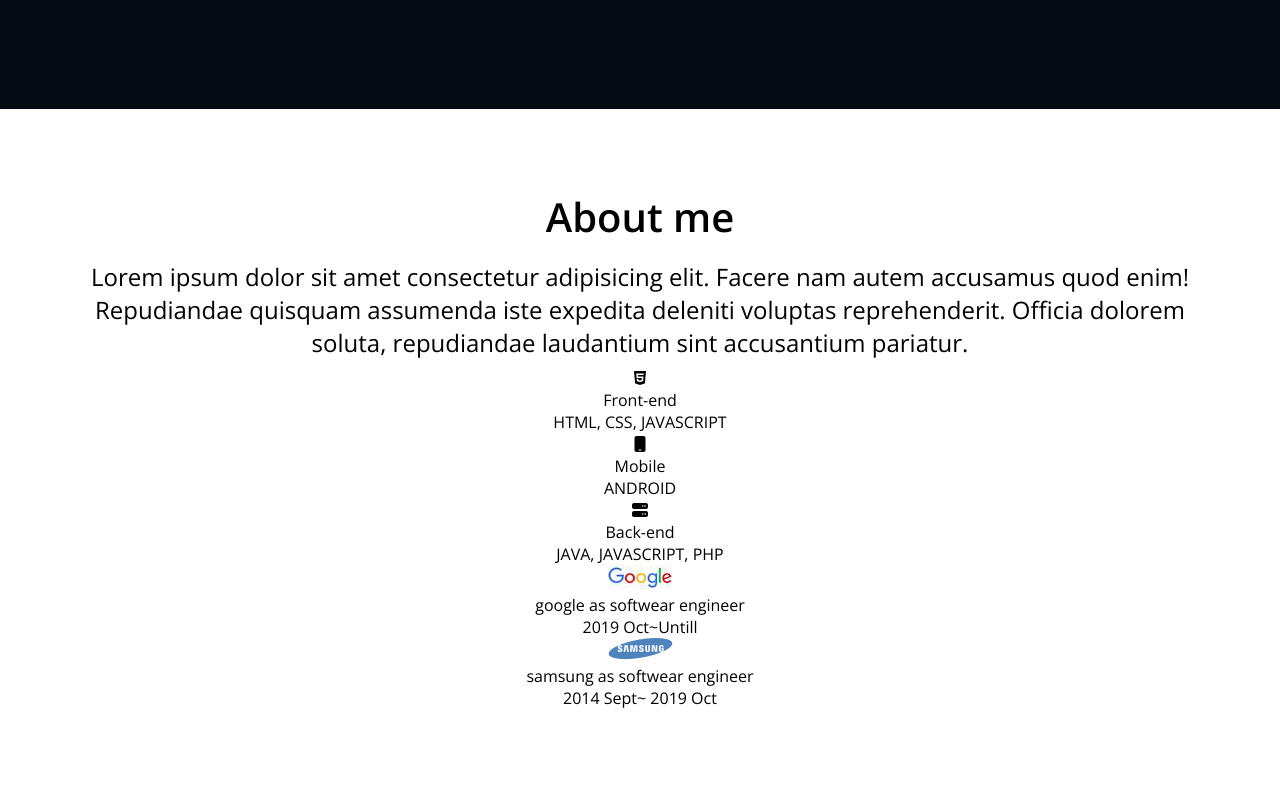
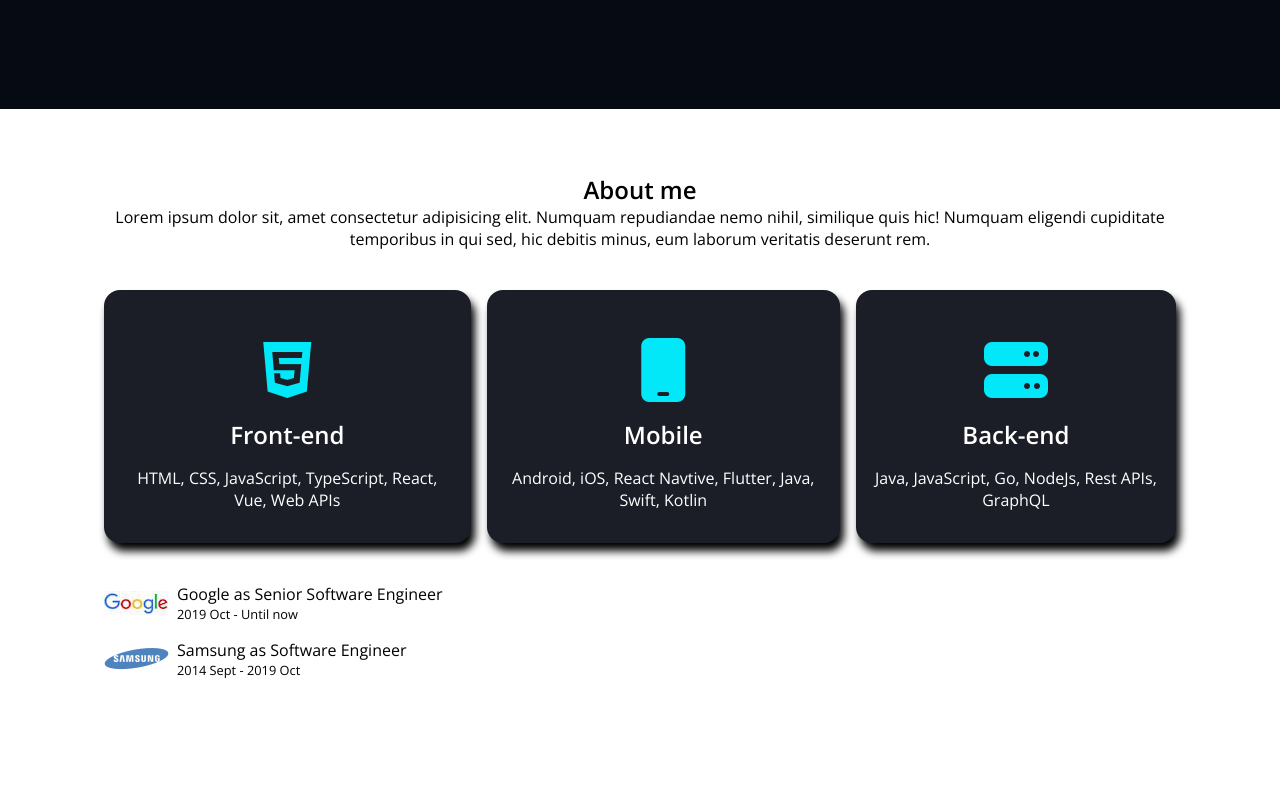
Before and after one commit to Park-One91/park-one91.github.io, a plain HTML site: page index.html in a window 1280 px wide. Shown: the part 614-1400 px from the top of the page. Drawn offline with nearby package versions, Linux system fonts and the light colour scheme.

Commit message:
CSS-about

```diff
--- a/css/style.css
+++ b/css/style.css
@@ -14,6 +14,9 @@
   --color-blue: #03e8f9;
   --color-orange: #fd6413;
   --color-gray: #1b1e26;
+
+  /* Size */
+  --size-max-width: 1200px;
 }
 
 * {
@@ -57,6 +60,11 @@ button:focus {
 .section {
   padding: 4rem;
   text-align: center;
+}
+
+.max-container {
+  max-width: var(--size-max-width);
+  margin: auto;
 }
 
 .title {
@@ -164,3 +172,57 @@ button:focus {
   outline: 2px solid var(--color-accent);
   color: var(--color-text);
 }
+
+/* About */
+.majors {
+  display: flex;
+  justify-content: space-between;
+  gap: 1rem;
+  margin: 2.5rem 0;
+}
+
+.major {
+  background-color: var(--color-primary-variant);
+  padding: 2rem 1rem;
+  color: var(--color-text);
+  border-radius: 1rem;
+  cursor: default;
+  box-shadow: 4px 8px 8px rgba(0, 0, 0, 38);
+}
+
+.major__icon {
+  font-size: 4rem;
+  margin: 1rem 0;
+  color: var(--color-accent);
+  transition: all 300ms ease;
+}
+
+.major__title {
+  font-size: 1.5rem;
+  font-weight: bold;
+  margin-bottom: 1rem;
+}
+
+.major:hover .major__icon {
+  transform: rotate(-15deg) scale(1.2);
+}
+
+.jobs {
+  text-align: start;
+}
+
+.job {
+  display: flex;
+  align-items: center;
+  gap: 8px;
+  margin-bottom: 1rem;
+}
+
+.job__name {
+  color: var(--color-primary);
+}
+
+.job__period {
+  color: var(--color-primary);
+  font-size: 0.8rem;
+}
--- a/index.html
+++ b/index.html
@@ -76,36 +76,46 @@
         <a class="home__contact" href="#contact">Contact Me</a>
       </section>
       <!-- About -->
-      <section id="about" class="section">
-        <h2 class="title">About me</h2>
-        <p class="description">
-          Lorem ipsum dolor sit amet consectetur adipisicing elit. Facere nam
-          autem accusamus quod enim! Repudiandae quisquam assumenda iste
-          expedita deleniti voluptas reprehenderit. Officia dolorem soluta,
-          repudiandae laudantium sint accusantium pariatur.
+      <section id="about" class="section max-container">
+        <h2>About me</h2>
+        <p>
+          Lorem ipsum dolor sit, amet consectetur adipisicing elit. Numquam
+          repudiandae nemo nihil, similique quis hic! Numquam eligendi
+          cupiditate temporibus in qui sed, hic debitis minus, eum laborum
+          veritatis deserunt rem.
         </p>
-        <ul>
-          <i class="fa-brands fa-html5"></i>
-          <li>Front-end</li>
-          <p>HTML, CSS, JAVASCRIPT</p>
-          <i class="fa-solid fa-mobile"></i>
-          <li>Mobile</li>
-          <p>ANDROID</p>
-          <i class="fa-solid fa-server"></i>
-          <li>Back-end</li>
-          <p>JAVA, JAVASCRIPT, PHP</p>
+        <ul class="majors">
+          <li class="major">
+            <i class="fa-brands fa-html5 major__icon"></i>
+            <p class="major__title">Front-end</p>
+            <p>HTML, CSS, JavaScript, TypeScript, React, Vue, Web APIs</p>
+          </li>
+          <li class="major">
+            <i class="fa-solid fa-mobile major__icon"></i>
+            <p class="major__title">Mobile</p>
+            <p>Android, iOS, React Navtive, Flutter, Java, Swift, Kotlin</p>
+          </li>
+          <li class="major">
+            <i class="fa-solid fa-server major__icon"></i>
+            <p class="major__title">Back-end</p>
+            <p>Java, JavaScript, Go, NodeJs, Rest APIs, GraphQL</p>
+          </li>
         </ul>
-        <ul>
-          <li><img src="images/jobs/google.png" alt="google logo" /></li>
-          <div>
-            <p>google as softwear engineer</p>
-            <p>2019 Oct~Untill</p>
-          </div>
-          <li><img src="images/jobs/samsung.png" alt="samsung logo" /></li>
-          <div>
-            <p>samsung as softwear engineer</p>
-            <p>2014 Sept~ 2019 Oct</p>
-          </div>
+        <ul class="jobs">
+          <li class="job">
+            <img src="images/jobs/google.png" alt="google logo" />
+            <div>
+              <p class="job__name">Google as Senior Software Engineer</p>
+              <p class="job__period">2019 Oct - Until now</p>
+            </div>
+          </li>
+          <li class="job">
+            <img src="images/jobs/samsung.png" alt="samsung logo" />
+            <div>
+              <p class="job__name">Samsung as Software Engineer</p>
+              <p class="job__period">2014 Sept - 2019 Oct</p>
+            </div>
+          </li>
         </ul>
       </section>
       <!-- Skills -->
```
